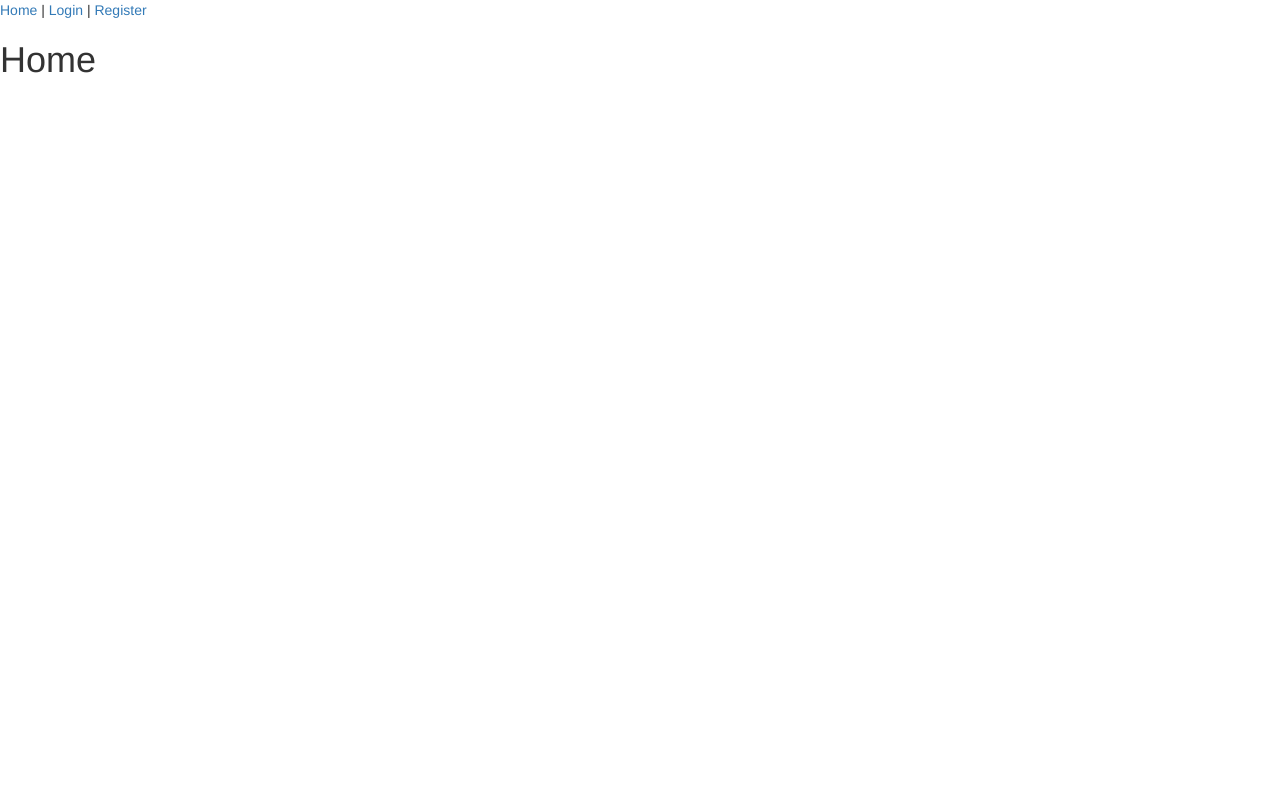
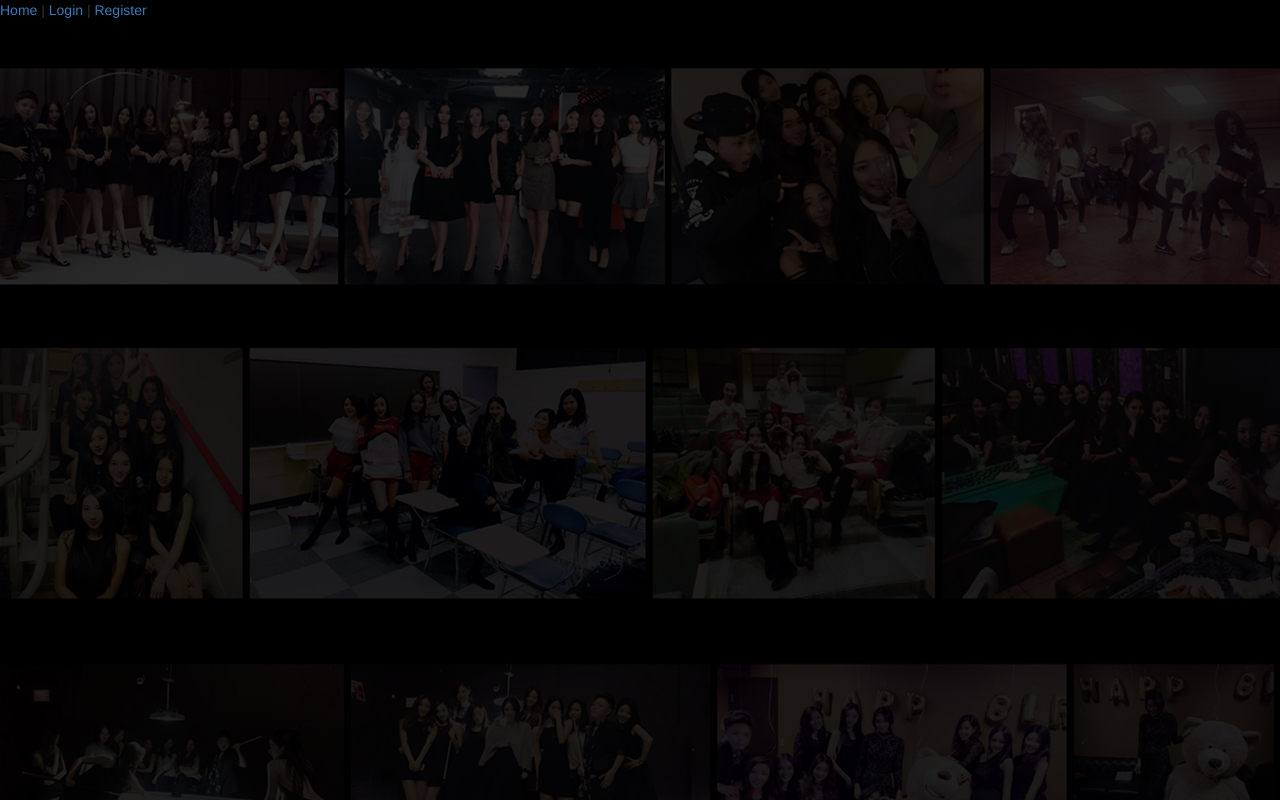
Before and after one commit to haonan92/LoginApp, a website: page public/index.html at #/home in a window 1280 px wide. Drawn offline with nearby package versions, Linux system fonts and the light colour scheme.

Commit message:
home page background

```diff
--- a/public/index.html
+++ b/public/index.html
@@ -16,7 +16,7 @@
 
 
 </head>
-<body ng-app="Passport">
+<body ng-app="Passport" background="background.jpg">
     <nav ng-controller="NavCtrl">
         <a href="#home">Home</a> |
         <span ng-show="!currentUser">
--- a/public/view/home.html
+++ b/public/view/home.html
@@ -5,6 +5,6 @@
 	<meta charset="utf-8" />
 </head>
 <body>
-    <h1>Home</h1>
+    <h1></h1>
 </body>
 </html>
```
Also changed, not shown: public/background.jpg (added).
